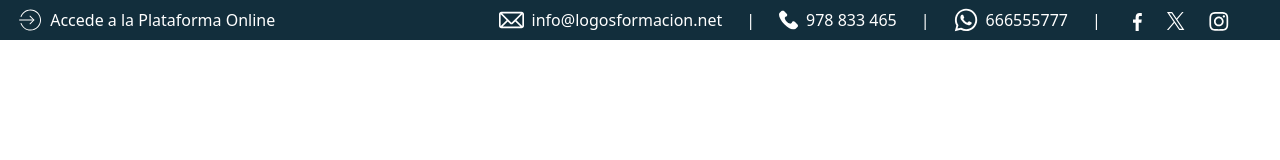
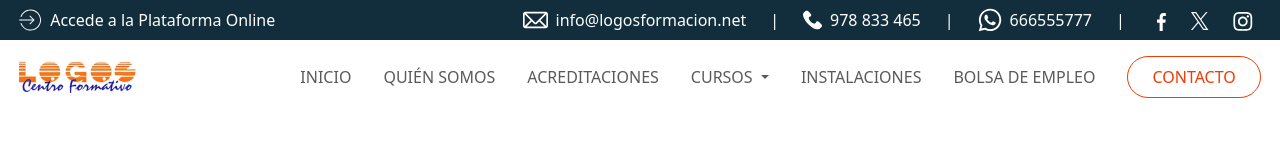
Before and after one commit to salvadormemorandum/centroformativo, a plain HTML site: page index.html in a window 1280 px wide. Drawn offline with nearby package versions, Linux system fonts and the light colour scheme.

Commit message:
menu principal maquetado

```diff
--- a/index.css
+++ b/index.css
@@ -1,5 +1,6 @@
 :root {
     --dark-blue: #122E3C;
+    --color-principal: #F03C02;
 }
 
 * {
@@ -31,6 +32,15 @@ a.btn-unstyled {
     cursor: pointer;
 }
 
+.cta,
+button.cta,
+a.cta {
+    border-radius: 40px;
+    border: 1px solid var(--color-principal);
+    color: var(--color-principal);
+    padding: .5rem 1.5rem;
+}
+
 /* Header */
 header>* {
     padding: 0 2rem;
@@ -50,3 +60,7 @@ header nav.menu-contacto ul.navbar-nav li.nav-item::after {
 header nav.menu-contacto ul.navbar-nav li.nav-item:last-of-type:after {
     content: unset;
 }
+
+header nav.menu-principal {
+    padding: 1rem 0;
+}
--- a/index.html
+++ b/index.html
@@ -84,7 +84,7 @@
                         </a>
                     </li>
                     <li class="nav-item d-flex align-items-center">
-                        <section class="d-flex px-4 pr-0 gap-2 align-items-center">
+                        <section class="d-flex ps-4 pr-0 gap-2 align-items-center">
                             <a href="" class="nav-link py-0">
                                 <svg width="9" height="18" viewBox="0 0 9 18" fill="none"
                                     xmlns="http://www.w3.org/2000/svg">
@@ -117,7 +117,52 @@
                 </ul>
             </section>
         </nav>
+        <nav class="navbar navbar-expand-lg menu-principal">
+            <section class="mwidth-1440 d-flex justify-content-between align-items-center">
+                <img src="./public/logo.png" alt="Logo de Logos centro formativo">
+                <section class="d-flex align-items-center gap-4">
+                    <ul class="navbar-nav list-unstyled d-flex align-items-center gap-3">
+                        <li class="nav-item">
+                            <a href="" class="nav-link">INICIO</a>
+                        </li>
+                        <li class="nav-item">
+                            <a href="" class="nav-link">QUIÉN SOMOS</a>
+                        </li>
+                        <li class="nav-item">
+                            <a href="" class="nav-link">ACREDITACIONES</a>
+                        </li>
+                        <li class="nav-item dropdown">
+                            <a class="nav-link dropdown-toggle" href="#" role="button" data-bs-toggle="dropdown"
+                                aria-expanded="false">
+                                CURSOS
+                            </a>
+                            <ul class="dropdown-menu">
+                                <li>
+                                    <a class="dropdown-item" href="#">Curso 1</a>
+                                </li>
+                                <li>
+                                    <a class="dropdown-item" href="#">Curso 2</a>
+                                </li>
+                                <li>
+                                    <a class="dropdown-item" href="#">Curso 3</a>
+                                </li>
+                            </ul>
+                        </li>
+                        <li class="nav-item">
+                            <a href="" class="nav-link">INSTALACIONES</a>
+                        </li>
+                        <li class="nav-item">
+                            <a href="" class="nav-link">BOLSA DE EMPLEO</a>
+                        </li>
+                    </ul>
+                    <button class="btn-unstyled cta">CONTACTO</button>
+                </section>
+            </section>
+        </nav>
     </header>
+    <section class="cabecera">
+
+    </section>
     <script src="https://cdn.jsdelivr.net/npm/bootstrap@5.3.2/dist/js/bootstrap.bundle.min.js"
         integrity="sha384-C6RzsynM9kWDrMNeT87bh95OGNyZPhcTNXj1NW7RuBCsyN/o0jlpcV8Qyq46cDfL"
         crossorigin="anonymous"></script>
```
Also changed, not shown: public/logo.png (added).
